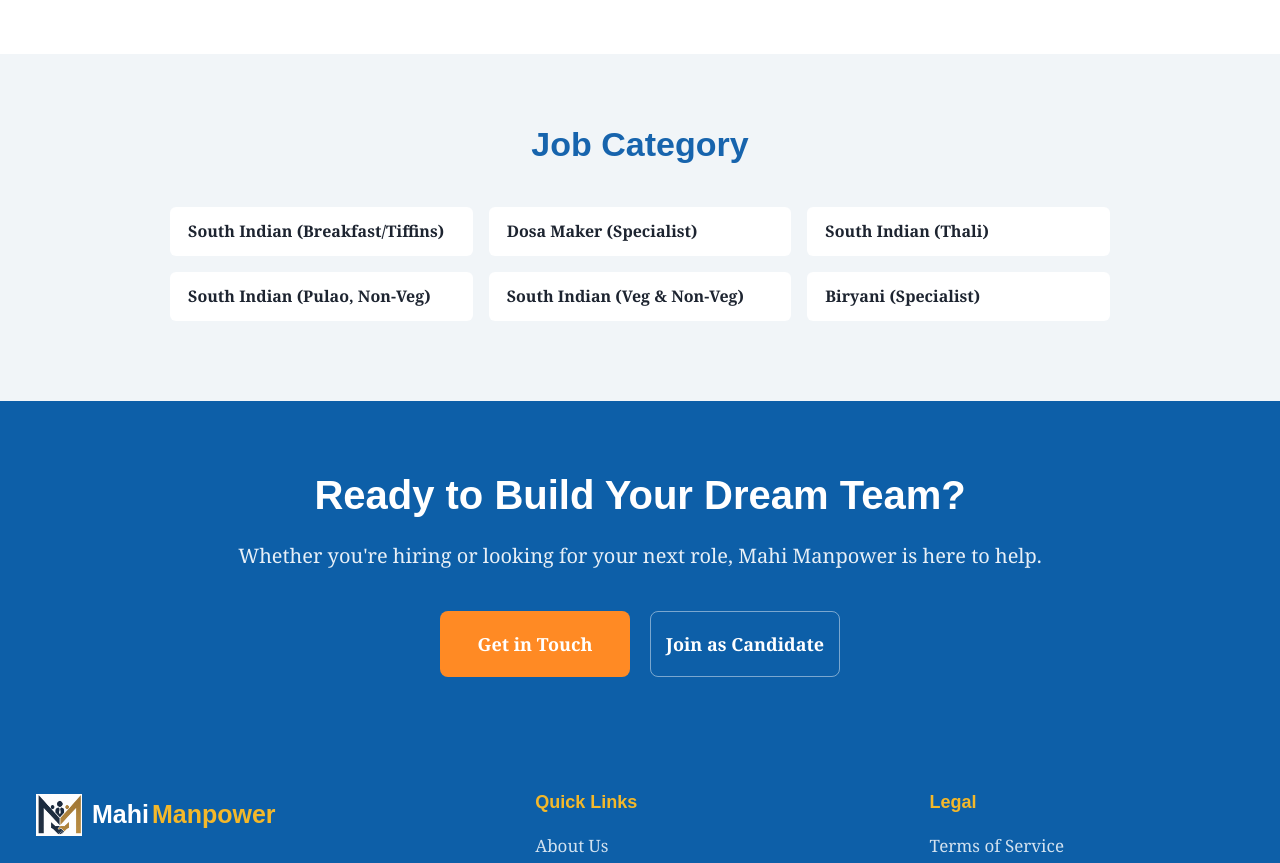
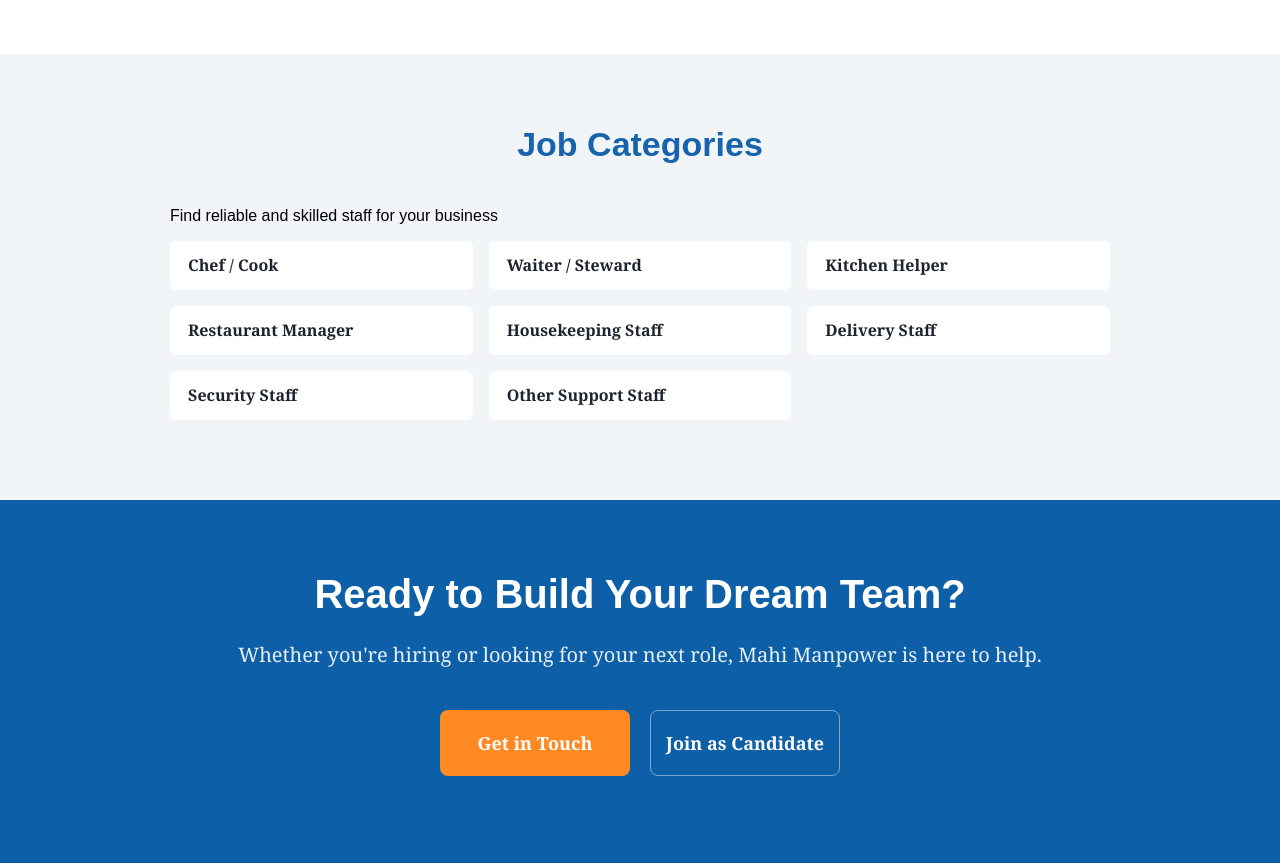
Before and after one commit to Niteshsharma9889/mahi-manpower, a React (Vite) app: page / in a window 1280 px wide. Shown: the part 1300-2163 px from the top of the page. Built offline with nearby package versions, Linux system fonts and the light colour scheme.

Commit message:
update cat

```diff
--- a/src/components/JobCategory/JobCategory.jsx
+++ b/src/components/JobCategory/JobCategory.jsx
@@ -1,23 +1,28 @@
 import "./JobCategory.css";
 
 const categories = [
-  "South Indian (Breakfast/Tiffins)",
-  "Dosa Maker (Specialist)",
-  "South Indian (Thali)",
-  "South Indian (Pulao, Non-Veg)",
-  "South Indian (Veg & Non-Veg)",
-  "Biryani (Specialist)",
+  "Chef / Cook",
+  "Waiter / Steward",
+  "Kitchen Helper",
+  "Restaurant Manager",
+  "Housekeeping Staff",
+  "Delivery Staff",
+  "Security Staff",
+  "Other Support Staff",
 ];
 
 function JobCategory() {
   return (
     <section className="job-category" id="jobs">
-
       <div className="job-category-container">
 
         <h2 className="job-category-title">
-          Job Category
+          Job Categories
         </h2>
+
+        <p className="job-category-subtitle">
+          Find reliable and skilled staff for your business
+        </p>
 
         <div className="category-grid">
           {categories.map((category, index) => (
@@ -32,7 +37,6 @@ function JobCategory() {
         </div>
 
       </div>
-
     </section>
   );
 }
```
